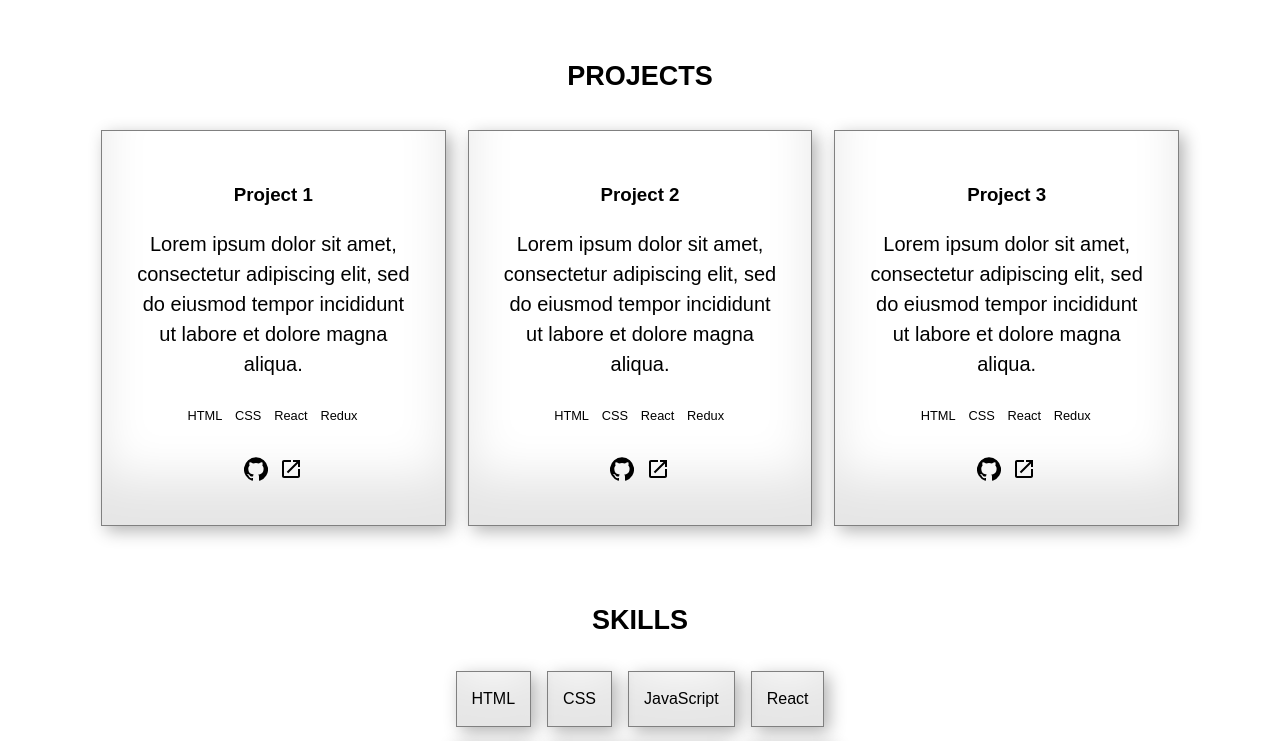
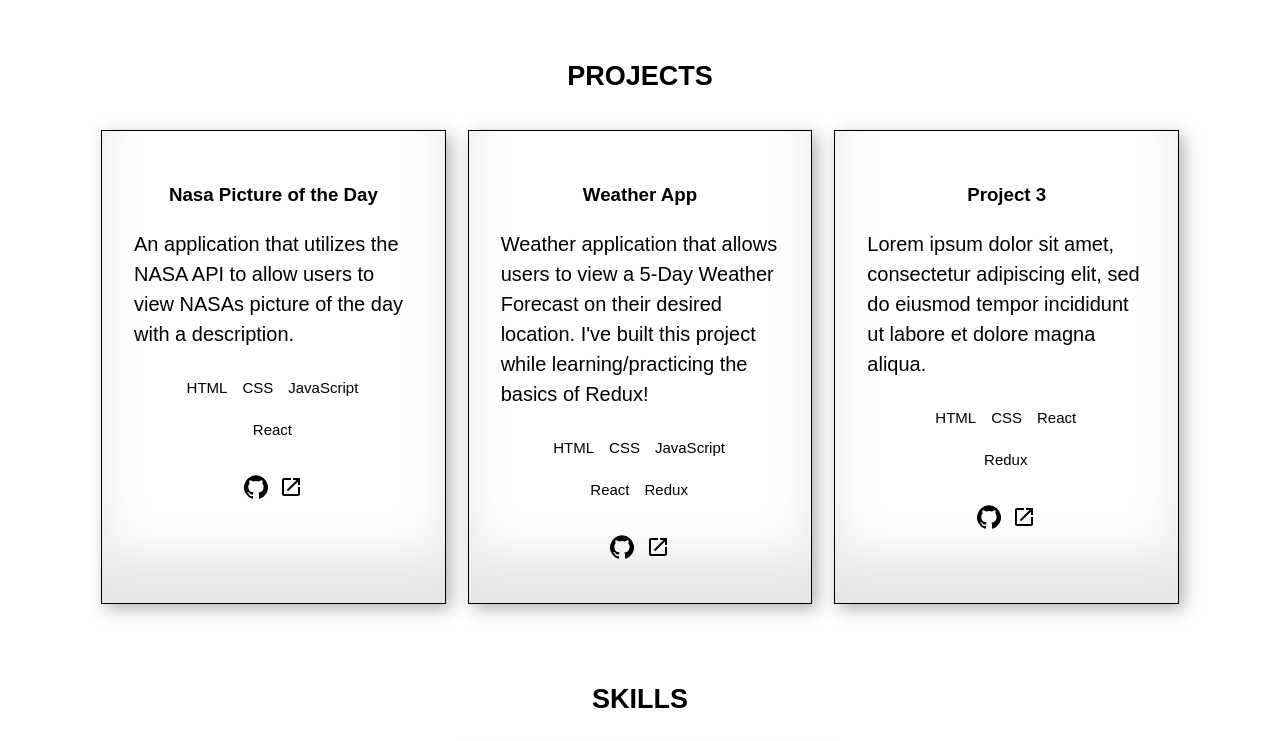
Before and after one commit to johnyoun28/portfolio, a React (Create React App) app: page / in a window 1280 px wide. Shown: the part 600-1341 px from the top of the page. Built offline with nearby package versions, Linux system fonts and the light colour scheme.

Commit message:
added in two projects, and added minor changes

```diff
--- a/src/Components/About/About.js
+++ b/src/Components/About/About.js
@@ -18,7 +18,7 @@ const About = () => {
             </p>
 
             <div className="about_contact">
-                <a href={about.socials.resume} text-decoration="none">
+                <a href={about.socials.resume} target="_blank" rel="noreferrer" text-decoration="none">
                     <span className='btn' type="button">resume</span>
                 </a>
 
--- a/src/Components/ProjectCard/ProjectCard.css
+++ b/src/Components/ProjectCard/ProjectCard.css
@@ -13,13 +13,18 @@
 }
 
 .project_container {
-  border: 1px solid grey;
+  box-sizing: border-box;
+  width: 100%;
+  border: 1px solid black;
   margin: 1%;
-  text-align: center;
+  text-align: start;
   padding: 32px;
-  text-align: center;
   box-shadow: inset 0 -3em 3em rgba(0, 0, 0, 0.1),
     0.3em 0.3em 1em rgba(0, 0, 0, 0.3);
+}
+
+.project_container h3 {
+  text-align: center;
 }
 
 .project_container:hover {
@@ -44,6 +49,7 @@
 
 .project_stack_item {
   padding: 0 0 0.3em 0;
+  font-size: 15px;
 }
 
 .project_icon:hover {
--- a/src/Components/ProjectCard/ProjectCard.js
+++ b/src/Components/ProjectCard/ProjectCard.js
@@ -20,7 +20,7 @@ const ProjectCard = ({project}) => {
                 }
             </ul>
             <div className='project_icons'>
-            <a href={project.live} target="_blank" rel="noreferrer"
+            <a href={project.github} target="_blank" rel="noreferrer"
                 aria-label="github" className="project_icon">
                 <GitHubIcon />
                 </a>
--- a/src/portfolio.js
+++ b/src/portfolio.js
@@ -15,17 +15,17 @@ const about = {
 
 const projects = [
     {
-        name: "Project 1",
-        description: "Lorem ipsum dolor sit amet, consectetur adipiscing elit, sed do eiusmod tempor incididunt ut labore et dolore magna aliqua.",
-        stack: ["HTML", "CSS", "React", "Redux"],
-        github: "github.com/johnyoun28",
-        live: "github.com/johnyoun28"
+        name: "Nasa Picture of the Day",
+        description: "An application that utilizes the NASA API to allow users to view NASAs picture of the day with a description.",
+        stack: ["HTML", "CSS", "JavaScript", "React"],
+        github: "https://github.com/johnyoun28/shopify-challenge",
+        live: "https://shopify-challenge-six.vercel.app/"
     },
     {
-        name: "Project 2",
-        description: "Lorem ipsum dolor sit amet, consectetur adipiscing elit, sed do eiusmod tempor incididunt ut labore et dolore magna aliqua.",
-        stack: ["HTML", "CSS", "React", "Redux"],
-        github: "github.com/johnyoun28",
+        name: "Weather App",
+        description: "Weather application that allows users to view a 5-Day Weather Forecast on their desired location. I've built this project while learning/practicing the basics of Redux!",
+        stack: ["HTML", "CSS", "JavaScript", "React", "Redux"],
+        github: "https://github.com/johnyoun28/weather-app",
         live: "github.com/johnyoun28"
     },
     {
```
